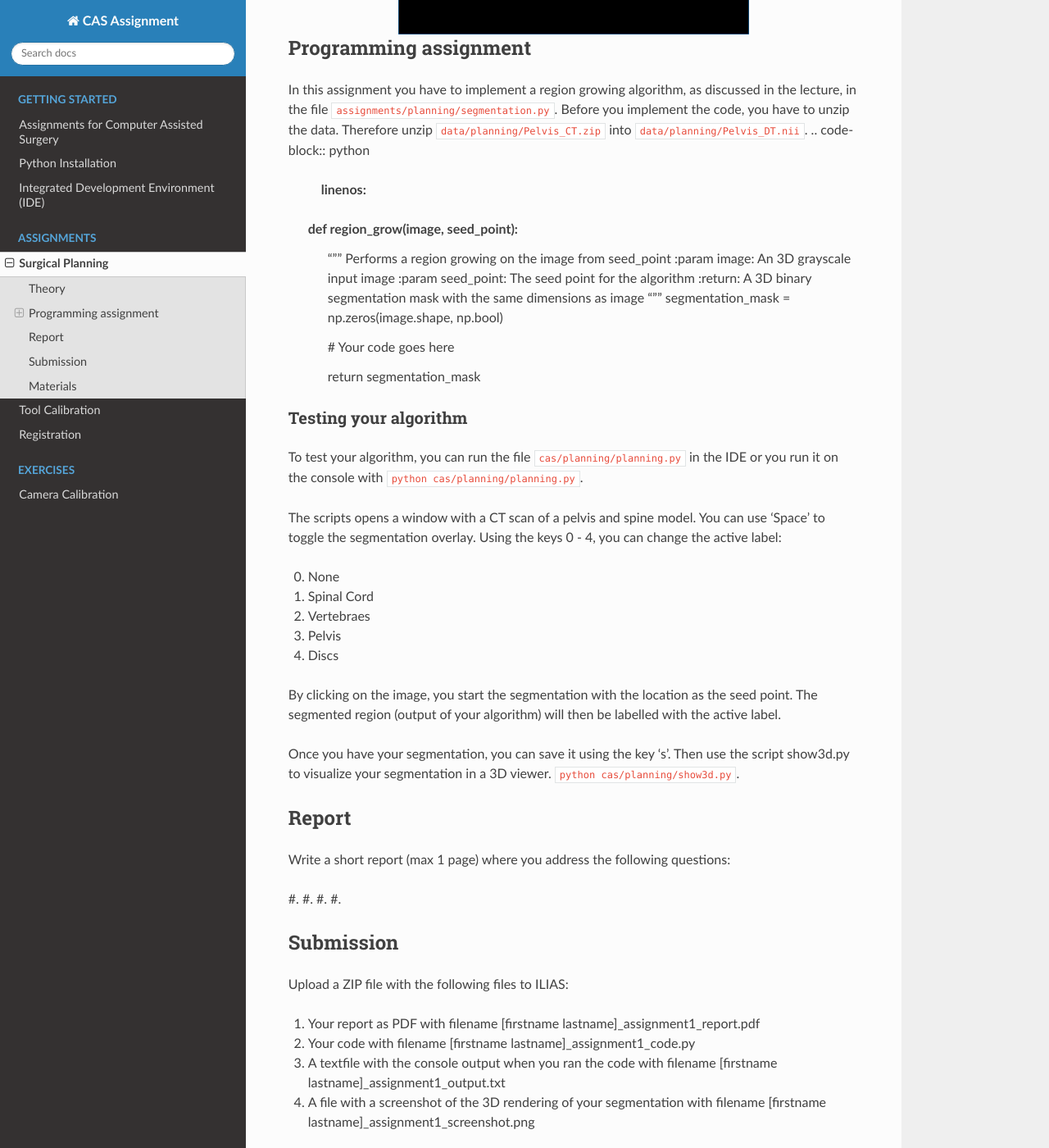
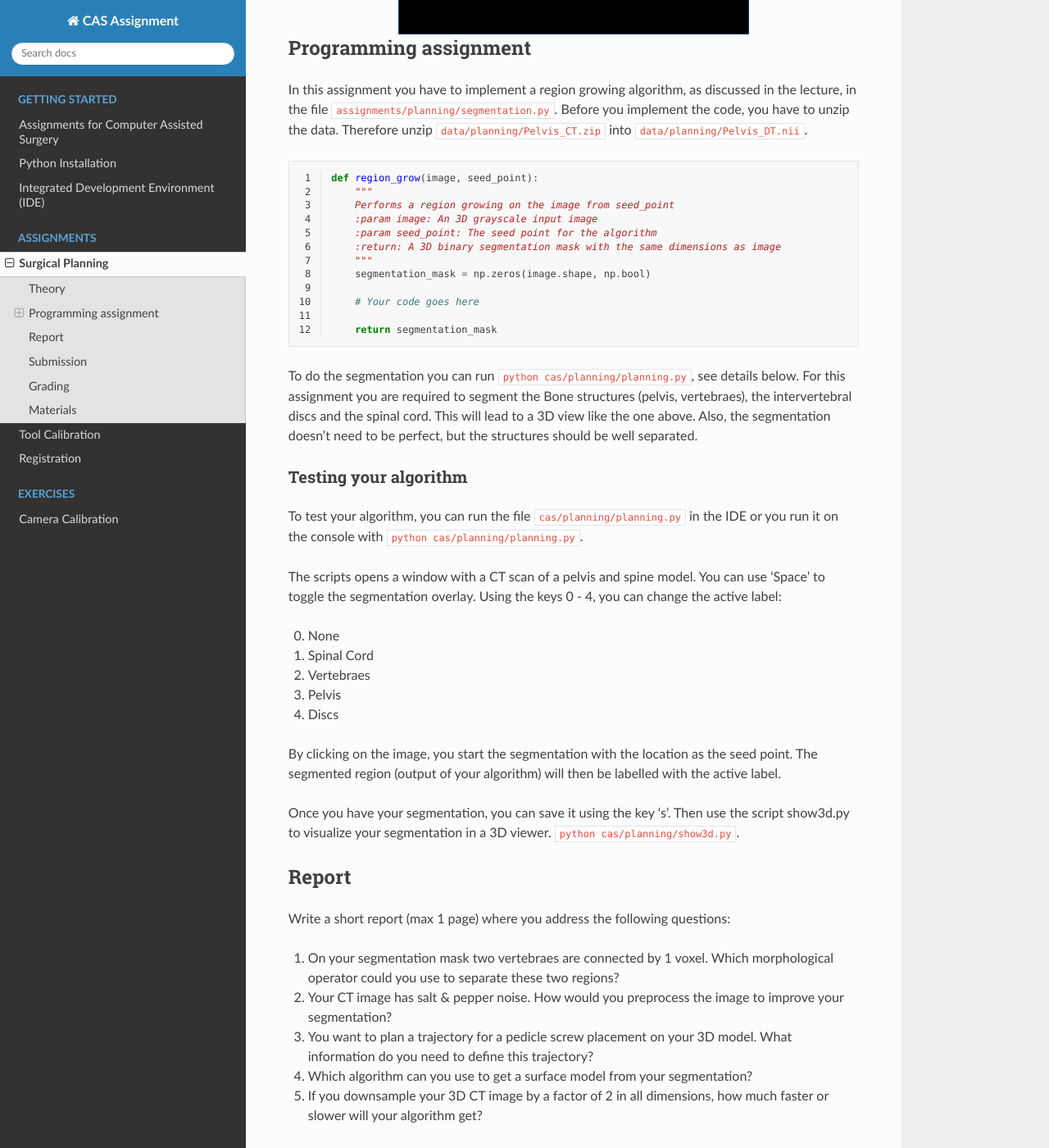
Before and after one commit to persmed/cas-assignment, a Sphinx documentation site: the page built from docs/assignment.surgicalplan.rst, in a window 1280 px wide and 1400 px high, scrolled down 626 px. Shown: the whole window at 82% size. Built offline with Sphinx 7.4.7 and the Read the Docs theme 2.0.0, drawn with Linux system fonts in a browser that asks for light colours; some of the changed text lies outside the part shown.

Commit message:
added questions and grading for assignment1

```diff
--- a/docs/assignment.surgicalplan.rst
+++ b/docs/assignment.surgicalplan.rst
@@ -16,6 +16,7 @@
 
 In this assignment you have to implement a region growing algorithm, as discussed in the lecture, in the file ``assignments/planning/segmentation.py``.
 Before you implement the code, you have to unzip the data. Therefore unzip ``data/planning/Pelvis_CT.zip`` into ``data/planning/Pelvis_DT.nii``.
+
 .. code-block:: python
     :linenos:
 
@@ -32,6 +33,11 @@
         # Your code goes here
 
         return segmentation_mask
+
+To do the segmentation you can run ``python cas/planning/planning.py``, see details below. For this assignment you are
+required to segment the Bone structures (pelvis, vertebraes), the intervertebral discs and the spinal cord. This will
+lead to a 3D view like the one above. Also, the segmentation doesn't need to be perfect, but the structures should be
+well separated.
 
 Testing your algorithm
 ______________________
@@ -58,10 +64,11 @@
 ------
 Write a short report (max 1 page) where you address the following questions:
 
-#.
-#.
-#.
-#.
+#. On your segmentation mask two vertebraes are connected by 1 voxel. Which morphological operator could you use to separate these two regions?
+#. Your CT image has salt & pepper noise. How would you preprocess the image to improve your segmentation?
+#. You want to plan a trajectory for a pedicle screw placement on your 3D model. What information do you need to define this trajectory?
+#. Which algorithm can you use to get a surface model from your segmentation?
+#. If you downsample your 3D CT image by a factor of 2 in all dimensions, how much faster or slower will your algorithm get?
 
 Submission
 ----------
@@ -74,6 +81,18 @@
 
 Name your ZIP file as ``firstname_lastname_assignment1.zip``
 
+Grading
+-------
+
+The assignment accounts for 33% of the grade for the assignments.
+
+You can get 10 Points in this assignment:
+
+* Working code and a correct result gives you 5 pts
+   * Important: We don't grade the code quality, but it would be nice if we don't have to spend hours to understand it
+* If the code does not work, but you gave it at least a decent try you get 2.5 pts
+* For each correctly answered question you get 1 pt
+
 Materials
 ---------
 * https://docs.scipy.org/doc/scipy/reference/ndimage.html
```
